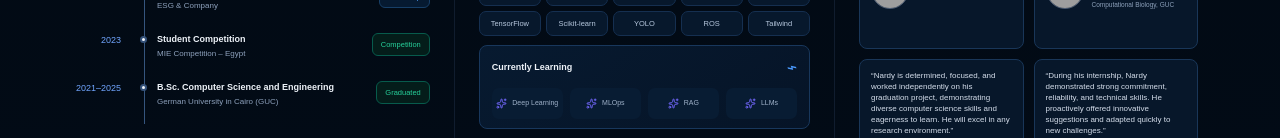
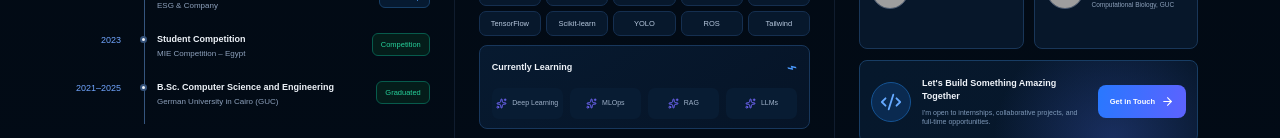
Before and after one commit to Nardy11/AI-Interactive-Portfolio, a Next.js app in the folder portfolio/: page /home in a window 1280 px wide. Shown: the part 814-952 px from the top of the page. Built offline with nearby package versions, Linux system fonts and the light colour scheme; grey boxes are pictures that could not be loaded.

Commit message:
fix: refine testimonials learning grid experience logos and globe

```diff
--- a/portfolio/components/DashboardHome.tsx
+++ b/portfolio/components/DashboardHome.tsx
@@ -114,7 +114,7 @@ export default function DashboardHome() {
   const [testimonialIndex, setTestimonialIndex] = useState(0);
   const [skillMode, setSkillMode] = useState<"Technical Skills" | "Tools & DevOps" | "Soft Skills">("Technical Skills");
   const skills = skillMode === "Technical Skills" ? technicalSkills : skillMode === "Tools & DevOps" ? devOpsSkills : softSkills;
-  const visibleTestimonials = testimonials.map((_, index) => testimonials[(index + testimonialIndex) % testimonials.length]);
+  const visibleTestimonials = [0, 1].map(offset => testimonials[(testimonialIndex + offset) % testimonials.length]);
 
   return (
     <PageFrame active="Home" variant="dashboard">
```
